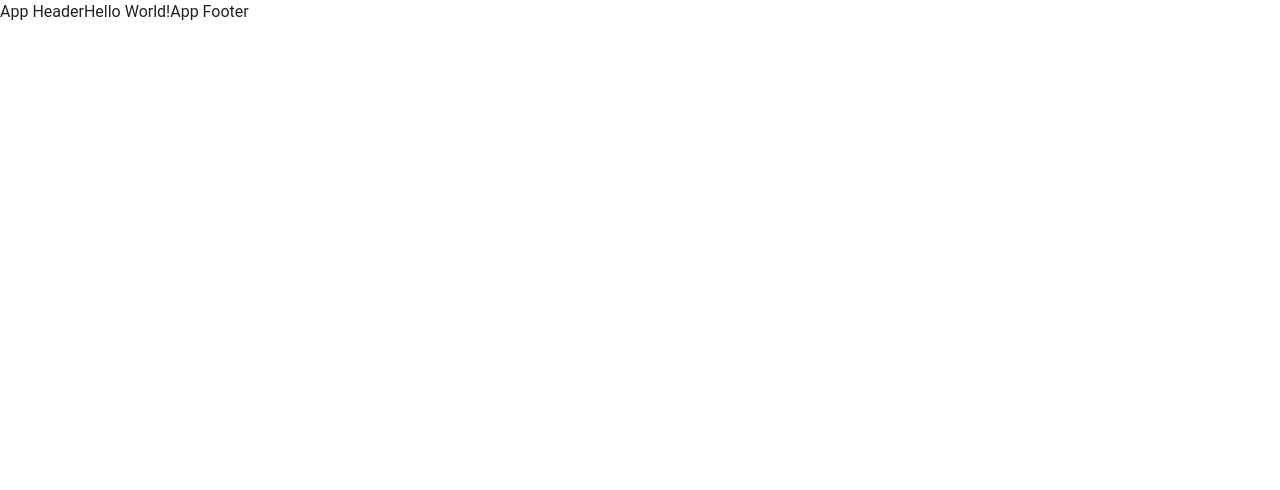
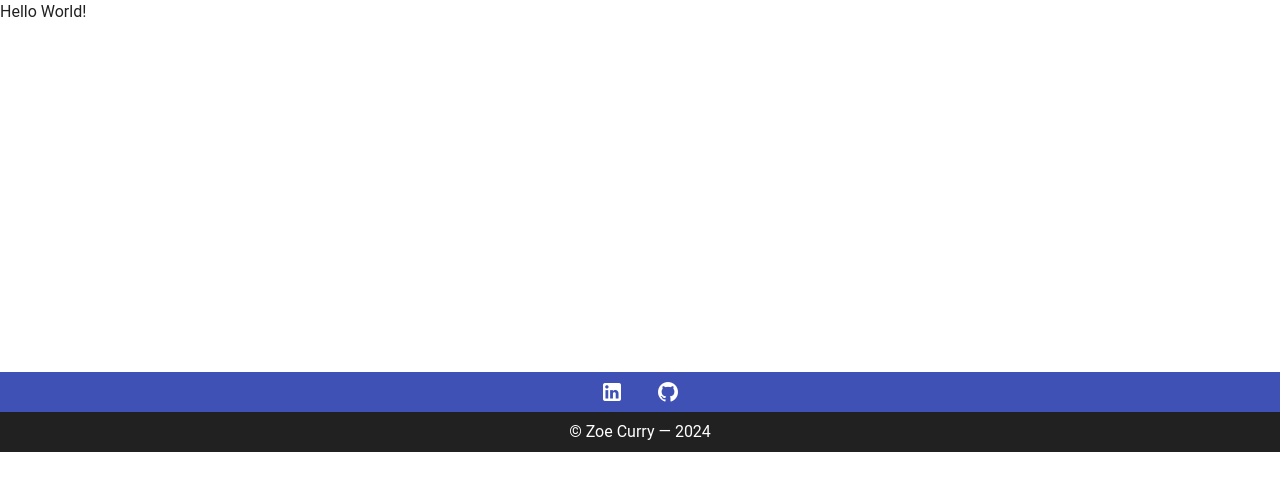
Before and after one commit to pixel-m4ge/cv-website, a Nuxt app: page / in a window 1280 px wide. Shown: the top 490 px of the page. Built offline with nearby package versions, Linux system fonts and the light colour scheme.

Commit message:
✨ new feature: app footer

```diff
--- a/components/AppFooter.vue
+++ b/components/AppFooter.vue
@@ -1,5 +1,41 @@
-<template>App Footer</template>
+<template>
+  <v-footer class="pa-0">
+    <v-row no-gutters>
+      <v-col>
+        <div class="px-4 py-2 w-100 bg-indigo text-center">
+          <a
+            href="https://www.linkedin.com/in/zoecurry/"
+            target="_blank"
+            rel="noopener noreferrer"
+            aria-label="Go to my LinkedIn profile"
+          >
+            <v-icon color="white" icon="mdi-linkedin" class="mx-4"></v-icon>
+          </a>
+          <a
+            href="https://github.com/pixel-m4ge/"
+            target="_blank"
+            rel="noopener noreferrer"
+            aria-label="Go to my GitHub profile"
+          >
+            <v-icon color="white" icon="mdi-github" class="mx-4"></v-icon>
+          </a>
+        </div>
+        <div class="px-4 py-2 w-100 bg-grey-darken-4 text-center">
+          &copy; Zoe Curry — {{ new Date().getFullYear() }}
+        </div>
+      </v-col>
+    </v-row>
+  </v-footer>
+</template>
 
 <script>
-export default {};
+export default {
+  data: () => ({}),
+};
 </script>
+
+<style>
+a {
+  display: inline-block;
+}
+</style>
--- a/components/AppHeader.vue
+++ b/components/AppHeader.vue
@@ -1,4 +1,4 @@
-<template>App Header</template>
+<template></template>
 
 <script>
 export default {};
```
